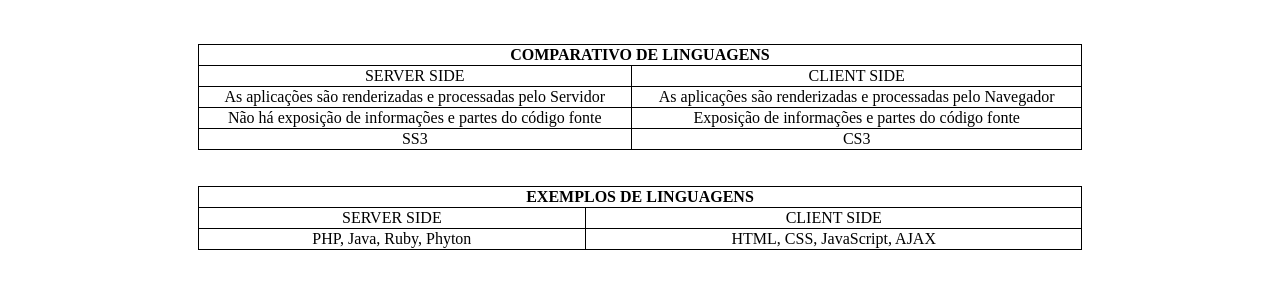
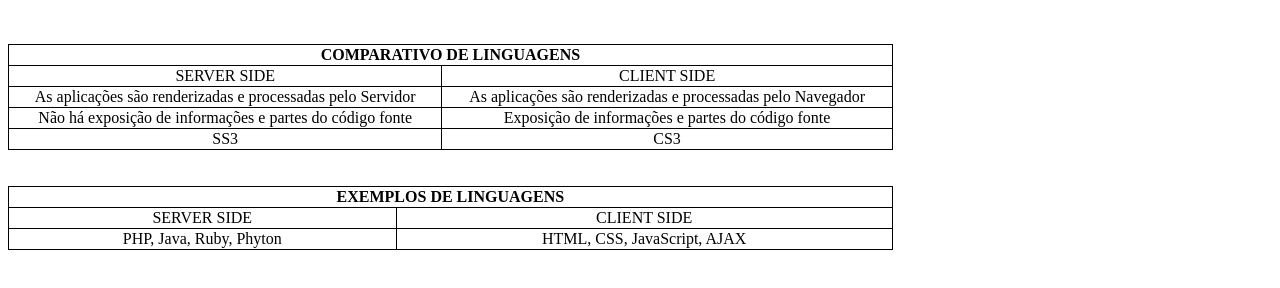
Before and after one commit to ti-almeidajr/mod01-ppdm-und01-atv02, a plain HTML site: page qst03/index.html in a window 1280 px wide. Drawn offline with Linux system fonts and the light colour scheme.

Commit message:
Update index.html

```diff
--- a/qst03/index.html
+++ b/qst03/index.html
@@ -9,16 +9,12 @@
     <meta name="keywords" content="Grasshopper, Programação, JavaScript, Gratuito, App">
     <link rel="stylesheet" href="css/estilo.css">
     <title>Lista - Exercício 3</title>
-
-
-
-
 </head>
 
 <body>
     <br>
     <br>
-    <table style="width:70%" align="center">
+    <table style="width:70%">
         <tr>
           <th colspan="2">COMPARATIVO DE LINGUAGENS</th>
         </tr>
@@ -41,7 +37,7 @@
     </table>
     <br>
     <br>
-    <table style="width:70%" align="center">
+    <table style="width:70%">
         <tr>
             <th colspan="2">EXEMPLOS DE LINGUAGENS</th>
         </tr>
```
